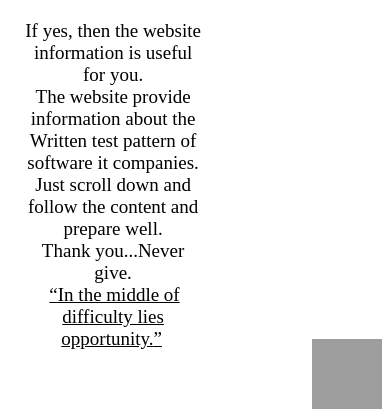
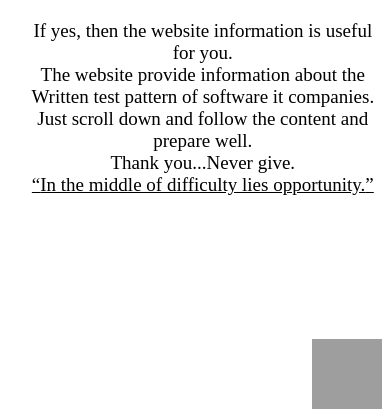
Before and after one commit to jayakrishna123WD/written-test-pattern, a plain HTML site: page index.html in a window 390 px wide. Shown: the part 427-844 px from the top of the page. Drawn offline with Linux system fonts and the light colour scheme; grey boxes are pictures that could not be loaded.

Commit message:
Update style.css

```diff
--- a/style.css
+++ b/style.css
@@ -160,7 +160,7 @@
         color: black;
         font-size: 19px;
         margin: 1% 0 2% 4%;
-        max-width: 50%;
+        max-width: 100%;
         padding: 2%;
         text-align: center;
     }
```
